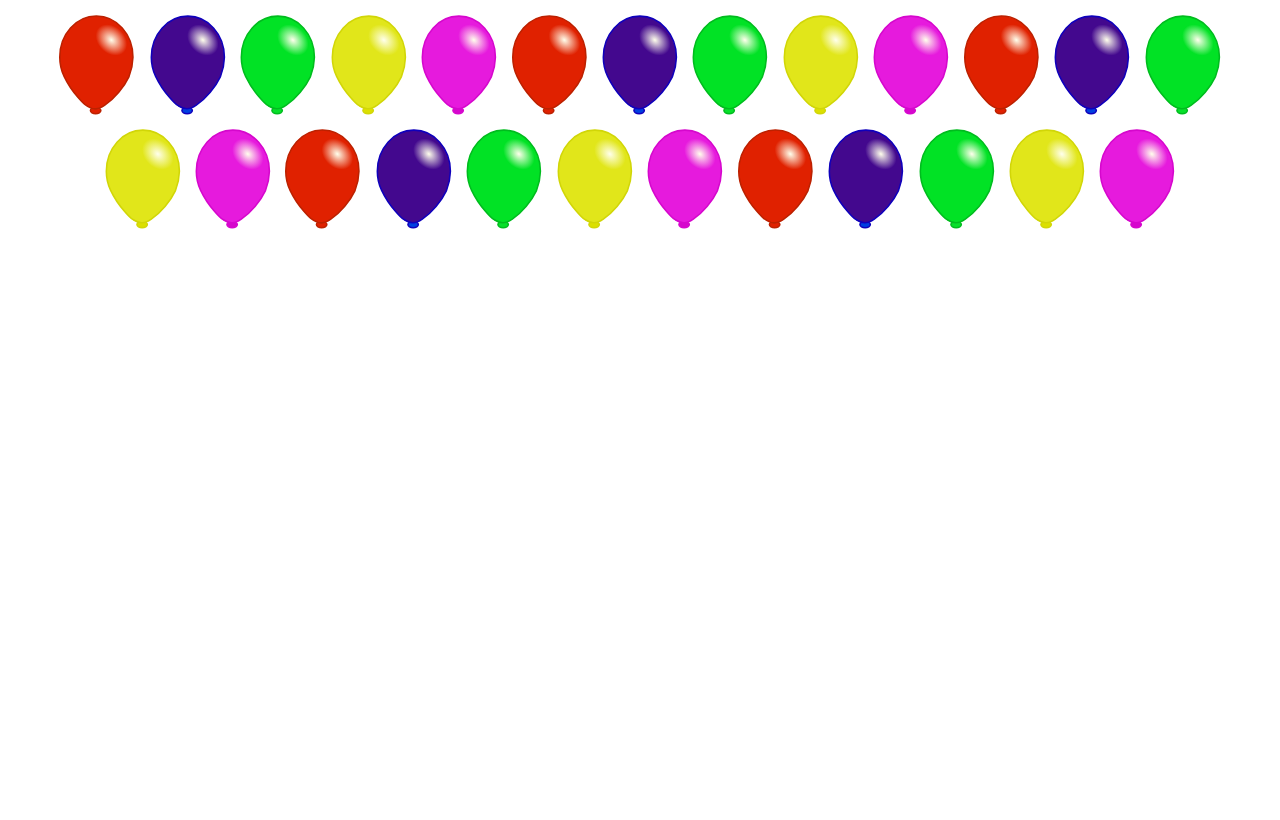
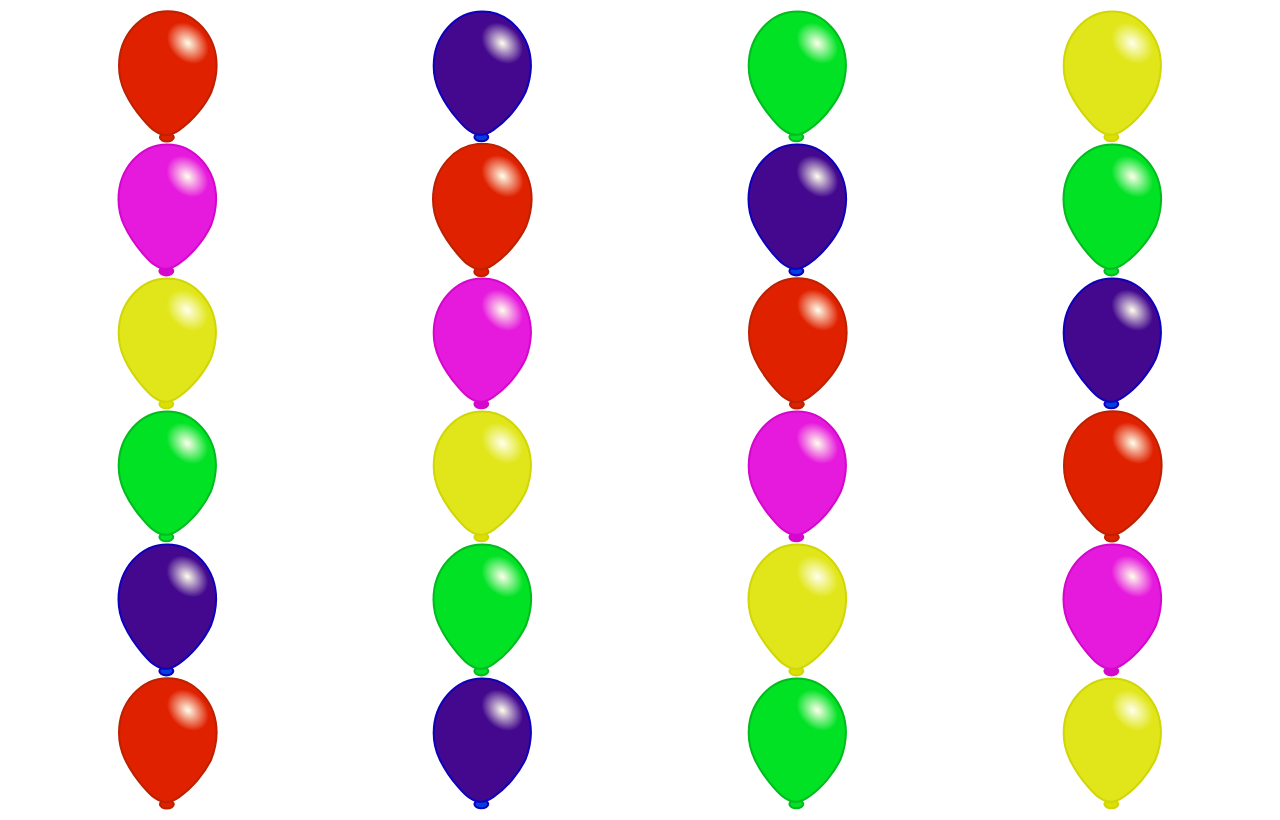
Before and after one commit to sooneer/balon, a plain HTML site: page index.html in a window 1280 px wide. Drawn offline with Linux system fonts and the light colour scheme.

```diff
--- a/index.html
+++ b/index.html
@@ -6,8 +6,11 @@
     <meta name="viewport" content="width=device-width, initial-scale=1.0">
     <title>Balon Oyunu</title>
     <link rel="stylesheet" href="main.css">
+    <link rel="icon" href="assets/icons-512.svg">
 </head>
 <body class="">
+    <div class="balon-container">
+
     <div class="balon kirmizi"></div>
     <div class="balon mavi"></div>
     <div class="balon yesil"></div>
@@ -32,7 +35,7 @@
     <div class="balon mavi"></div>
     <div class="balon yesil"></div>
     <div class="balon sari"></div>
-    <div class="balon pembe"></div>
+</div>
 
     <script src="SNR.js"></script>
     <script src="main.js"></script>
--- a/main.css
+++ b/main.css
@@ -1,49 +1,56 @@
-* {margin:0;padding: 0; outline: 0;user-select: none; }
+* {
+  margin: 0;
+  padding: 0;
+  outline: 0;
+  user-select: none;
+}
 
-body{
+body {
   font-family: Arial, Helvetica, sans-serif;
   text-align: center;
-    padding: 10px;
+  overflow: hidden;
+  height: 100vh;
 }
 
-.balon{
-    display: inline-block;
-    height: 100px;
-    width: 76px;
+.balon-container {
+  display: grid;
+  grid-template-columns: auto auto auto auto;
+  padding: 10px;
+  height: 100vh;
+}
+
+.balon {
+  padding: 5px;
   background-size: contain;
   cursor: pointer;
-    background: transparent url('assets/balon.svg') no-repeat top left;
-    margin:5px;
+  background: transparent url("assets/kirmizi.svg") no-repeat center center;
 }
-.patladi{
-    display:none;
+
+.patladi {
+  display: none;
 }
-.kirmizi{
-    background: transparent url('assets/balon.svg') no-repeat top left;
+.kirmizi {
+  background: transparent url("assets/kirmizi.svg") no-repeat center center;
   background-size: contain;
   cursor: pointer;
 }
-
-.mavi{
-    background: transparent url('assets/mavi.svg') no-repeat top left;
+.mavi {
+  background: transparent url("assets/mavi.svg") no-repeat center center;
   background-size: contain;
   cursor: pointer;
 }
-
-.yesil{
-    background: transparent url('assets/yesil.svg') no-repeat top left;
+.yesil {
+  background: transparent url("assets/yesil.svg") no-repeat center center;
   background-size: contain;
   cursor: pointer;
 }
-
-
-.sari{
-    background: transparent url('assets/sari.svg') no-repeat top left;
+.sari {
+  background: transparent url("assets/sari.svg") no-repeat center center;
   background-size: contain;
   cursor: pointer;
 }
-.pembe{
-    background: transparent url('assets/pembe.svg') no-repeat top left;
+.pembe {
+  background: transparent url("assets/pembe.svg") no-repeat center center;
   background-size: contain;
   cursor: pointer;
 }
--- a/main.js
+++ b/main.js
@@ -2,7 +2,7 @@
     console.log('main');
 
     var audio = new Audio('assets/balon.wav');
-    var balonSayisi = 25;
+    var balonSayisi = 26;
     SNR.Event('.balon', 'click', function() {
         console.log(this, 'balon patladı');
         audio.play();
```
Also changed, not shown: assets/icon-192.png (added), assets/icons-512.png (added), assets/icons-512.svg (added), assets/kirmizi.svg (renamed from assets/balon.svg), manifest.json (added). Lines whose indentation alone changed are shown as unchanged.
